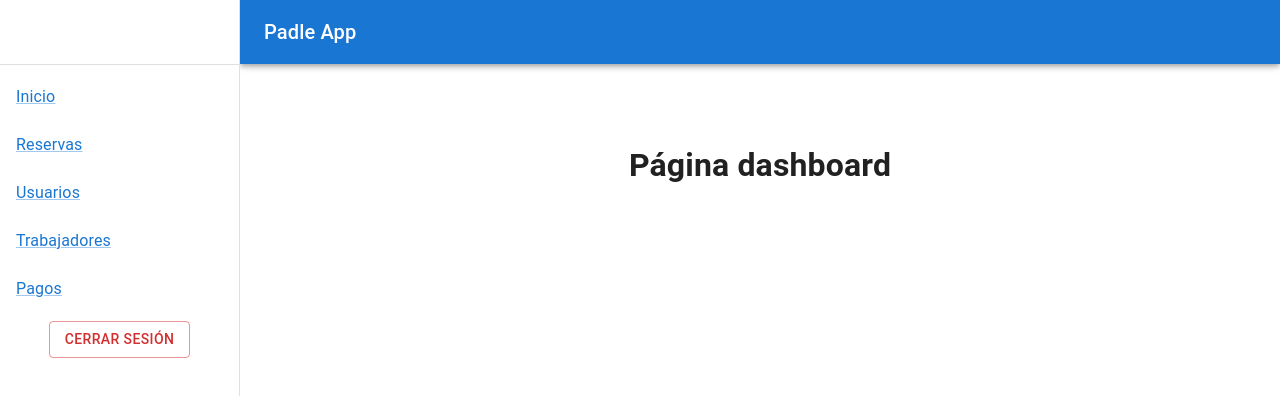
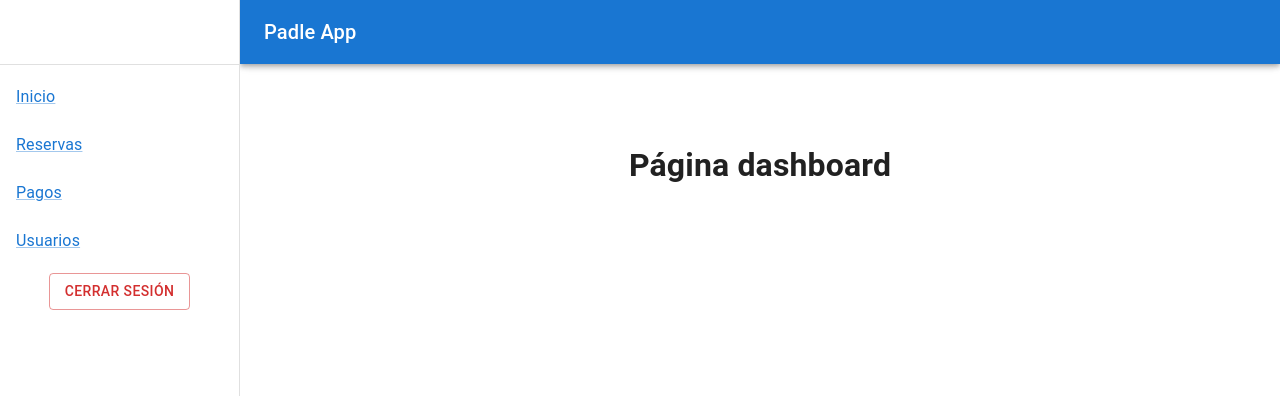
Before and after one commit to jokinz/docker-react-paddle-app, a React (Vite) app: page / in a window 1280 px wide. Shown: the top 396 px of the page. Built offline with nearby package versions, Linux system fonts and the light colour scheme.

Commit message:
updated links based on role

```diff
--- a/src/components/Drawer.tsx
+++ b/src/components/Drawer.tsx
@@ -1,3 +1,5 @@
+import { useContext } from 'react'
+
 import { ListItemButton, ListItemText } from '@mui/material'
 import AppBar from '@mui/material/AppBar'
 import Box from '@mui/material/Box'
@@ -8,20 +10,42 @@ import ListItem from '@mui/material/ListItem'
 import Toolbar from '@mui/material/Toolbar'
 import Typography from '@mui/material/Typography'
 
+import { EmployeeContext } from '../contexts/EmployeeContext'
+
 import ButtonLogout from './ButtonLogout'
 import MenuLink from './MenuLink'
 
-const menuLinksList: { text: string; url: string }[] = [
-  { text: 'Inicio', url: '/' },
-  { text: 'Reservas', url: '/reserves' },
-  { text: 'Usuarios', url: '/users' },
-  { text: 'Trabajadores', url: '/employees' },
-  { text: 'Pagos', url: '/payments' },
-]
+const menuLinksList: { text: string; url: string; allowedRoles?: number[] }[] =
+  [
+    { text: 'Inicio', url: '/' },
+    { text: 'Reservas', url: '/reserves' },
+    { text: 'Pagos', url: '/payments' },
+    { text: 'Usuarios', url: '/users' },
+    { text: 'Trabajadores', url: '/employees', allowedRoles: [3] },
+  ]
 
 const drawerWidth = 240
 
 export default function Drawer({ children }: { children: React.ReactNode }) {
+  const employeeContext = useContext(EmployeeContext)
+  const LinkList = menuLinksList
+    .filter((item) => {
+      if (!item.allowedRoles) {
+        return true
+      }
+      return item.allowedRoles.includes(
+        employeeContext?.employee?.idRole as number
+      )
+    })
+    .map((item, index) => (
+      <ListItem key={index} disablePadding>
+        <ListItemButton>
+          <ListItemText
+            primary={<MenuLink to={item.url}>{item.text}</MenuLink>}
+          />
+        </ListItemButton>
+      </ListItem>
+    ))
   return (
     <Box sx={{ display: 'flex' }}>
       <AppBar
@@ -48,17 +72,7 @@ export default function Drawer({ children }: { children: React.ReactNode }) {
       >
         <Toolbar />
         <Divider />
-        <List>
-          {menuLinksList.map((item, index) => (
-            <ListItem key={index} disablePadding>
-              <ListItemButton>
-                <ListItemText
-                  primary={<MenuLink to={item.url}>{item.text}</MenuLink>}
-                />
-              </ListItemButton>
-            </ListItem>
-          ))}
-        </List>
+        <List>{LinkList}</List>
         <ButtonLogout />
       </MUIDrawer>
       <Box
```
